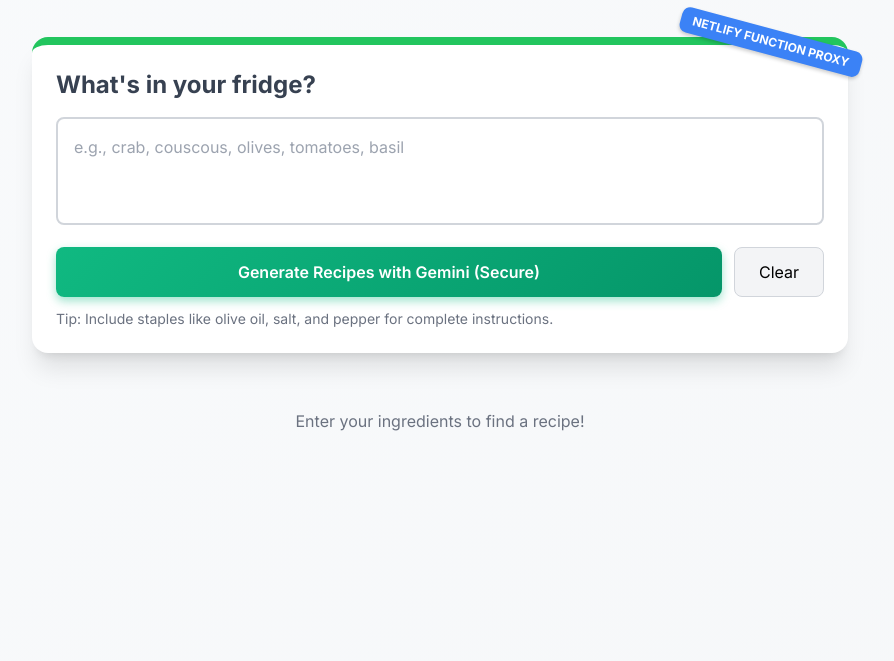
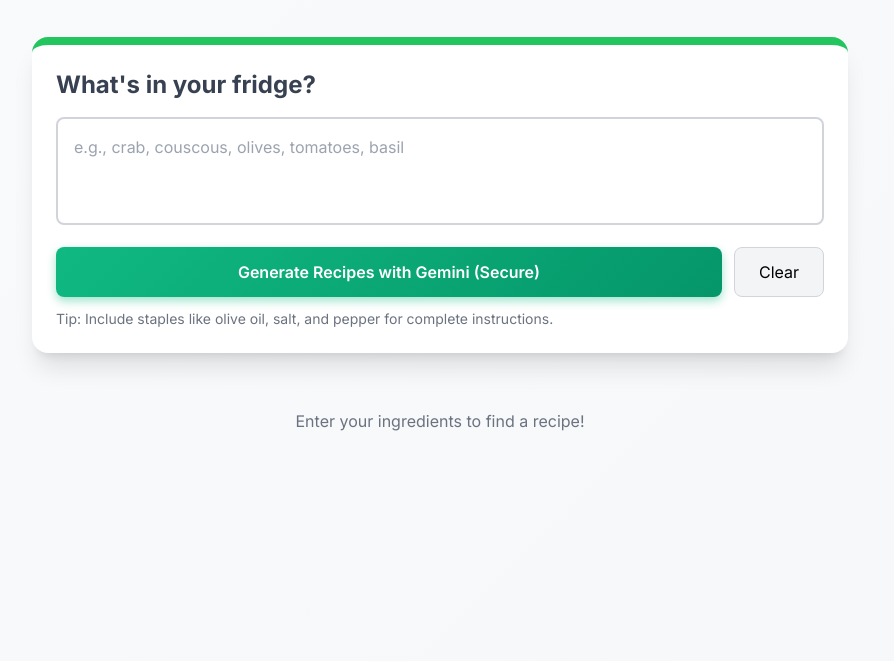
Before and after one commit to Ddradom/mediterranean-fridge, a plain HTML site: page index.html in a window 1280 px wide. Shown: the part 139-800 px from the top of the page, without its empty margins (200-1094 px from the left). Drawn offline with nearby package versions, Linux system fonts and the light colour scheme.

Commit message:
Remove mode indicator from index.html

```diff
--- a/index.html
+++ b/index.html
@@ -91,7 +91,7 @@
       <p id="hint" class="mt-3 text-sm text-gray-500">
         Tip: Include staples like olive oil, salt, and pepper for complete instructions.
       </p>
-       <div id="mode-indicator" class="secure-badge">NETLIFY FUNCTION PROXY</div>
+
     </section>
 
     <section id="results-section" class="result-container">
```
